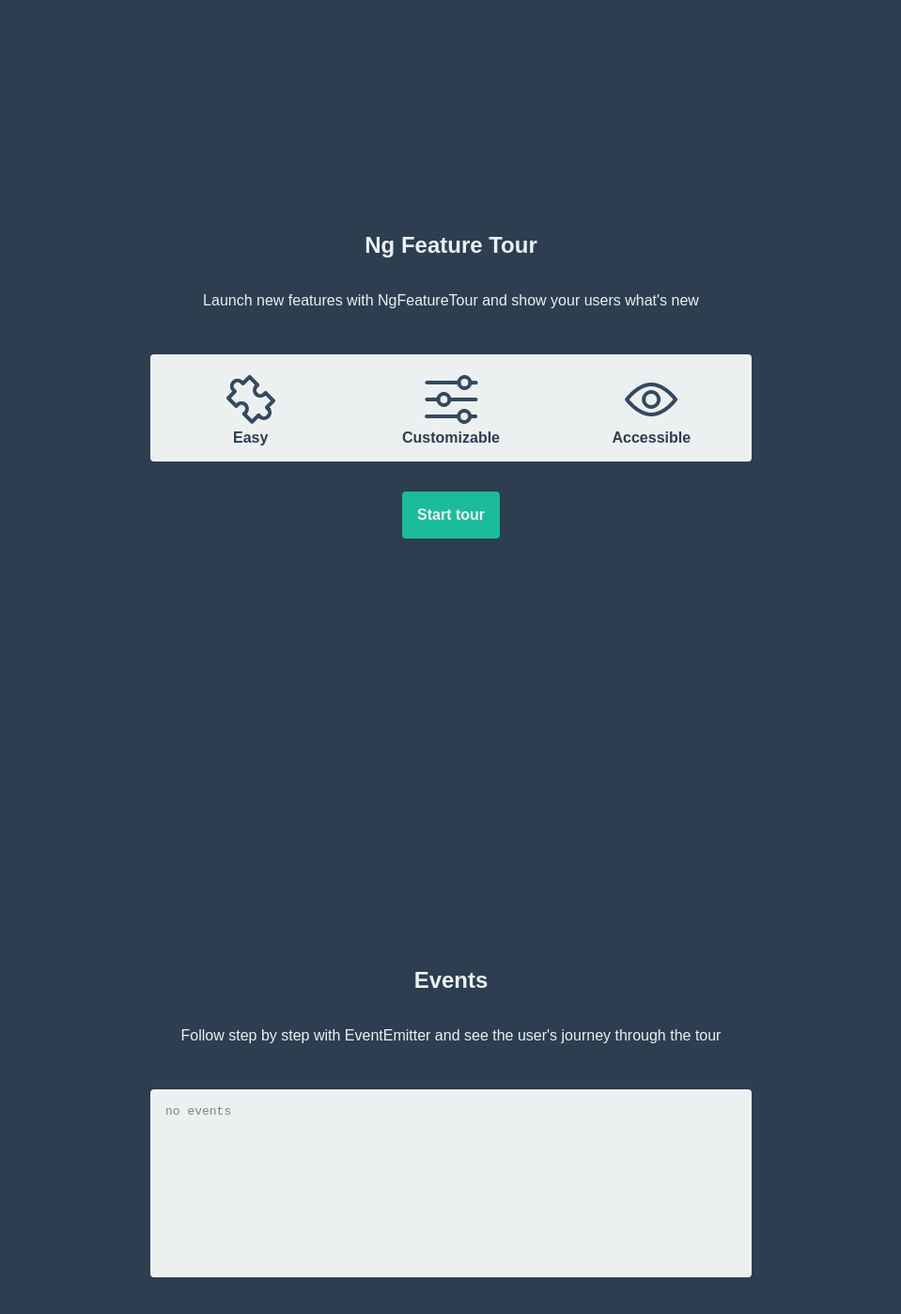
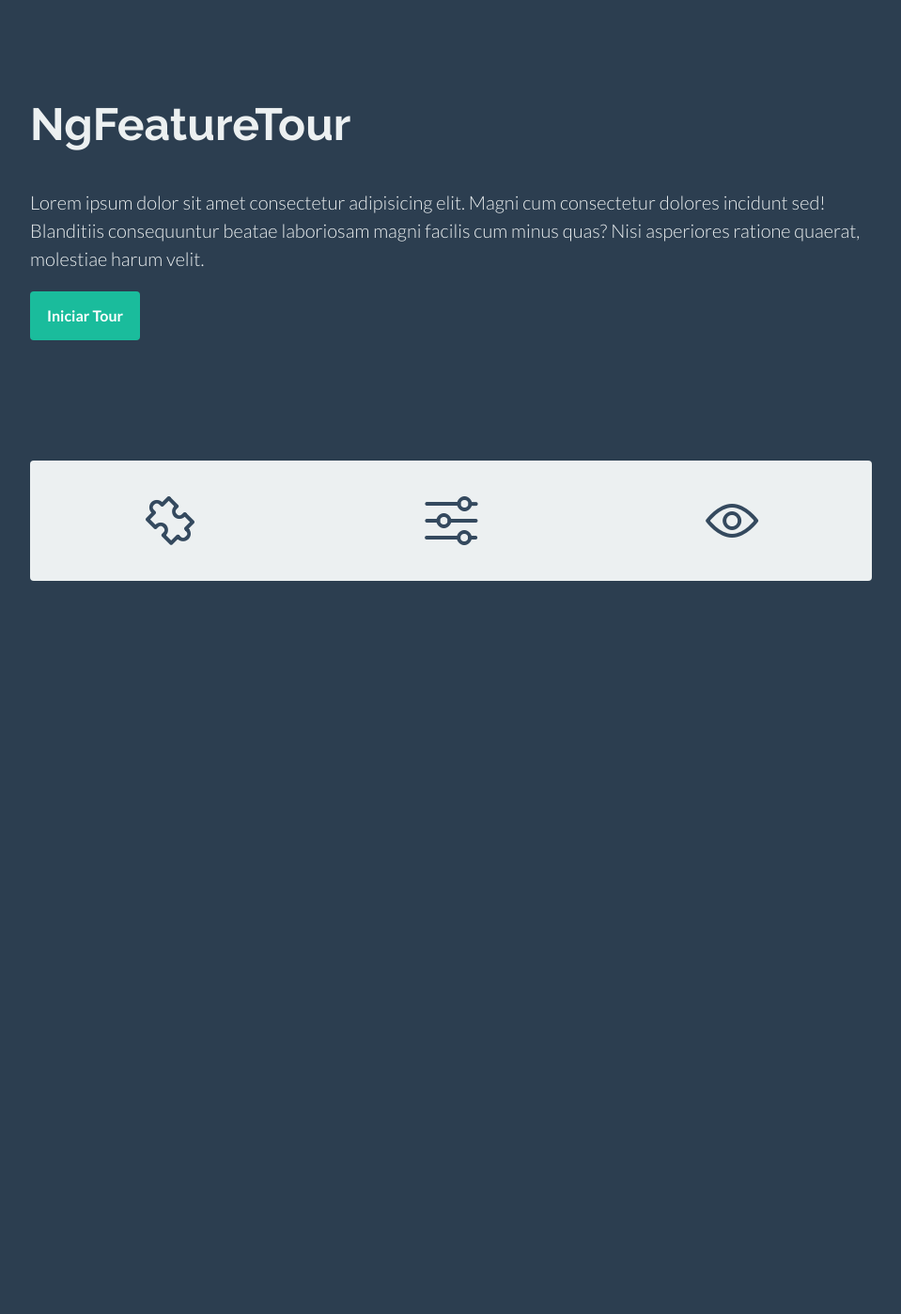
Before and after one commit to rafaelhgc/ng-feature-tour, an Angular app: page / in a window 1280 px wide. Shown: the top 1398 px of the page at 94% size, without its empty margins (160-1119 px from the left). After the commit the page ends 800 px from the top, so only its background shows below. Built offline with nearby package versions, Linux system fonts and the light colour scheme; what ng-feature-tour would draw is missing.

Commit message:
changing app template

```diff
--- a/src/app/app.component.html
+++ b/src/app/app.component.html
@@ -1,40 +1,32 @@
 <ng-feature-tour #step [steps]="steps" (onChange)="onChange($event)">
 </ng-feature-tour>
 
-<section>
-  <h1>Ng Feature Tour</h1>
-  <p>Launch new features with NgFeatureTour and show your users what's new</p>
+<main class="wrapper">
+  <section>
+    <h1>NgFeatureTour</h1>
+    <p>
+      Lorem ipsum dolor sit amet consectetur adipisicing elit. Magni cum
+      consectetur dolores incidunt sed! Blanditiis consequuntur beatae
+      laboriosam magni facilis cum minus quas? Nisi asperiores ratione quaerat,
+      molestiae harum velit.
+    </p>
 
-  <div class="feature-list">
-    <article id="featureEasy" class="feature">
-      <img src="/assets/img/easy.png" alt="" />
-      <h4>Easy</h4>
-    </article>
+    <button type="button" class="btn btn-primary" (click)="start()">
+      Iniciar Tour
+    </button>
+  </section>
 
-    <article id="featureCustomizable" class="feature">
-      <img src="/assets/img/customizable.png" alt="" />
-      <h4>Customizable</h4>
-    </article>
-
-    <article id="featureAccessible" class="feature">
-      <img src="/assets/img/accessible.png" alt="" />
-      <h4>Accessible</h4>
-    </article>
-  </div>
-
-  <button class="btn" (click)="start()">Start tour</button>
-</section>
-
-<section>
-  <h2>Events</h2>
-  <p>
-    Follow step by step with EventEmitter and see the user's journey through the
-    tour
-  </p>
-  <ul class="events" id="event">
-    <li *ngIf="events.length === 0">no events</li>
-    <li *ngFor="let event of events">
-      <pre>{{ event | json }}</pre>
-    </li>
-  </ul>
-</section>
+  <section>
+    <div class="feature-list">
+      <article class="feature" id="featureEasy">
+        <img src="/assets/img/easy.png" alt="easy" />
+      </article>
+      <article class="feature" id="featureCustomizable">
+        <img src="/assets/img/customizable.png" alt="easy" />
+      </article>
+      <article class="feature" id="featureAccessible">
+        <img src="/assets/img/accessible.png" alt="easy" />
+      </article>
+    </div>
+  </section>
+</main>
--- a/src/index.html
+++ b/src/index.html
@@ -6,6 +6,7 @@
     <base href="/" />
     <meta name="viewport" content="width=device-width, initial-scale=1" />
     <link rel="icon" type="image/x-icon" href="favicon.ico" />
+    <link href="https://fonts.googleapis.com/css2?family=Lato:wght@300;400;700&family=Raleway:wght@700&display=swap" rel="stylesheet">
   </head>
   <body>
     <app-root></app-root>
--- a/src/styles.scss
+++ b/src/styles.scss
@@ -3,75 +3,76 @@ body {
   padding: 0;
   background-color: #2c3e50;
   color: #ecf0f1;
-  font-family: sans-serif;
+  font-family: "Lato", sans-serif;
+}
+
+h1,
+h2,
+h3,
+h4,
+h5,
+h6 {
+  font-family: "Raleway", sans-serif;
+  font-weight: 700;
 }
 
 section {
-  max-width: 640px;
+  padding: 64px 32px;
+  margin: 0;
+
+  h1 {
+    font-size: 48px;
+  }
+
+  h2 {
+    font-size: 24px;
+  }
+
+  p {
+    font-size: 20px;
+    font-weight: 300;
+    line-height: 1.5;
+  }
+}
+
+.wrapper {
+  width: 100%;
+  max-width: 960px;
   margin: 0 auto;
-  min-height: 100vh;
+}
+
+.feature {
+  flex: 1;
   display: flex;
-  flex-direction: column;
+  justify-content: center;
   align-items: center;
-  justify-content: center;
+  background-color: #ecf0f1;
+  padding: 32px 16px;
 }
 
 .feature-list {
-  background-color: #ecf0f1;
   display: flex;
+  width: 100%;
   align-items: center;
   border-radius: 4px;
   overflow: hidden;
-  margin: 32px 0;
-  width: 100%;
-
-  .feature {
-    flex: 1;
-    display: flex;
-    align-items: center;
-    justify-content: center;
-    padding: 16px;
-    flex-direction: column;
-    color: #2c3e50;
-
-    h4 {
-      margin: 0;
-    }
-  }
-}
-
-.events {
-  background-color: #ecf0f1;
-  border-radius: 4px;
-  margin: 32px;
-  padding: 0;
-  list-style: none;
-  color: gray;
-  height: 200px;
-  overflow-y: auto;
-  font-family: monospace;
-  width: 100%;
-
-  pre {
-    margin: 0;
-  }
-
-  li {
-    padding: 16px;
-    border-bottom: 1px dashed rgba(black, 0.1);
-
-    &:last-child {
-      border-bottom: 0;
-    }
-  }
 }
 
 .btn {
-  background-color: #1abc9c;
-  color: #ecf0f1;
   padding: 16px;
+  border: 2px solid transparent;
+  border-radius: 4px;
   font-size: 16px;
   font-weight: 700;
-  border-radius: 4px;
-  border: 0;
+  font-family: "Lato", sans-serif;
+  display: flex;
+  align-items: center;
+  justify-content: center;
+  line-height: 1;
+  cursor: pointer;
+
+  &-primary {
+    background-color: #1abc9c;
+    color: #ffffff;
+  }
 }
```
